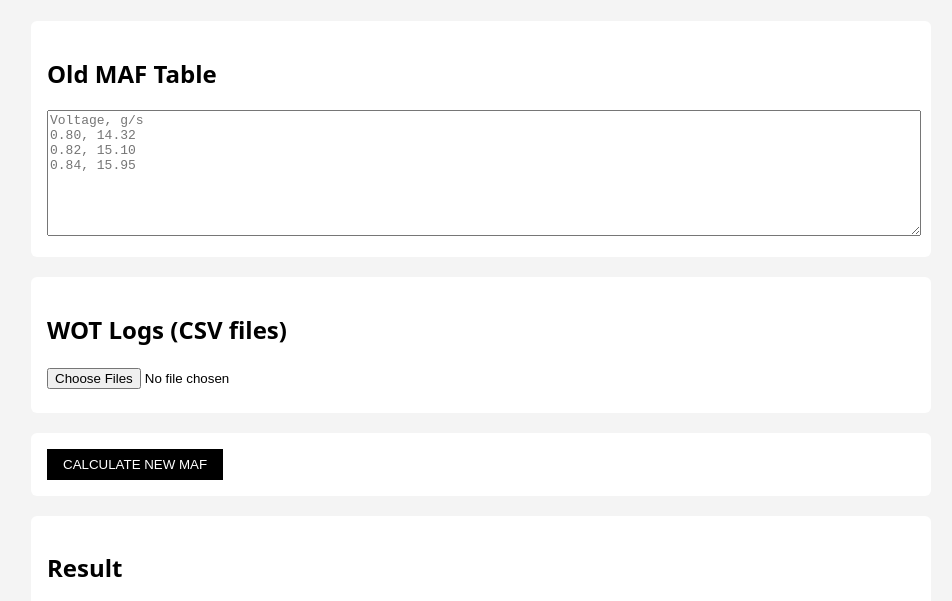
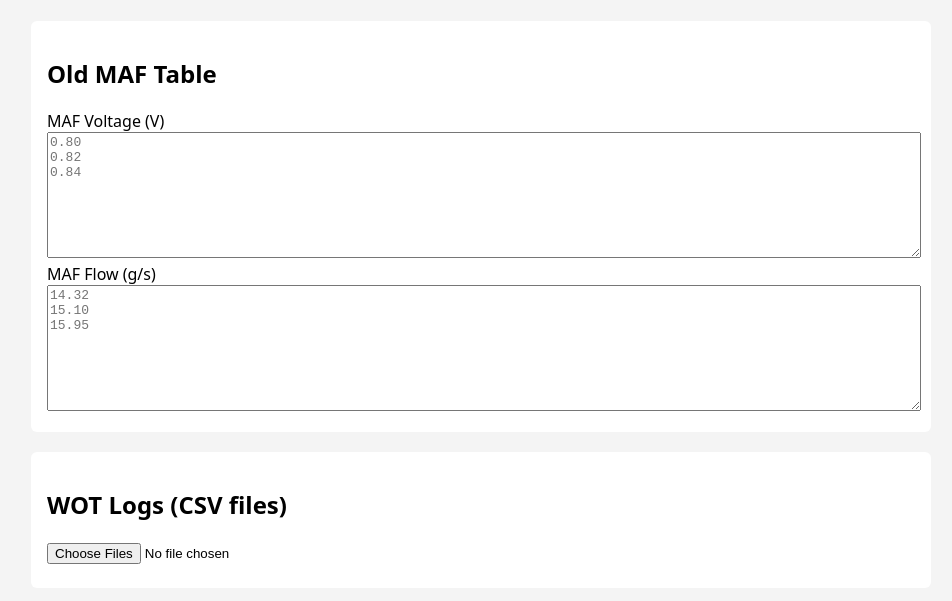
Before and after one commit to dobrovolsky-a-d/Maf_calc, a plain HTML site: page index.html in a window 1280 px wide. Shown: the part 143-744 px from the top of the page, without its empty margins (159-1111 px from the left). Drawn offline with Linux system fonts and the light colour scheme.

Commit message:
Update index.html

```diff
--- a/index.html
+++ b/index.html
@@ -18,10 +18,22 @@ Baseline MAF table + WOT logs → new MAF table
 <!-- OLD MAF -->
 <div class="card">
 <h2>Old MAF Table</h2>
-<textarea id="mafTableInput" placeholder="Voltage, g/s
-0.80, 14.32
-0.82, 15.10
-0.84, 15.95"></textarea>
+
+<div class="maf-grid">
+    <div>
+        <label>MAF Voltage (V)</label>
+        <textarea id="mafVoltageInput" placeholder="0.80
+0.82
+0.84"></textarea>
+    </div>
+
+    <div>
+        <label>MAF Flow (g/s)</label>
+        <textarea id="mafGsInput" placeholder="14.32
+15.10
+15.95"></textarea>
+    </div>
+</div>
 </div>
 
 <!-- LOG FILES -->
```
